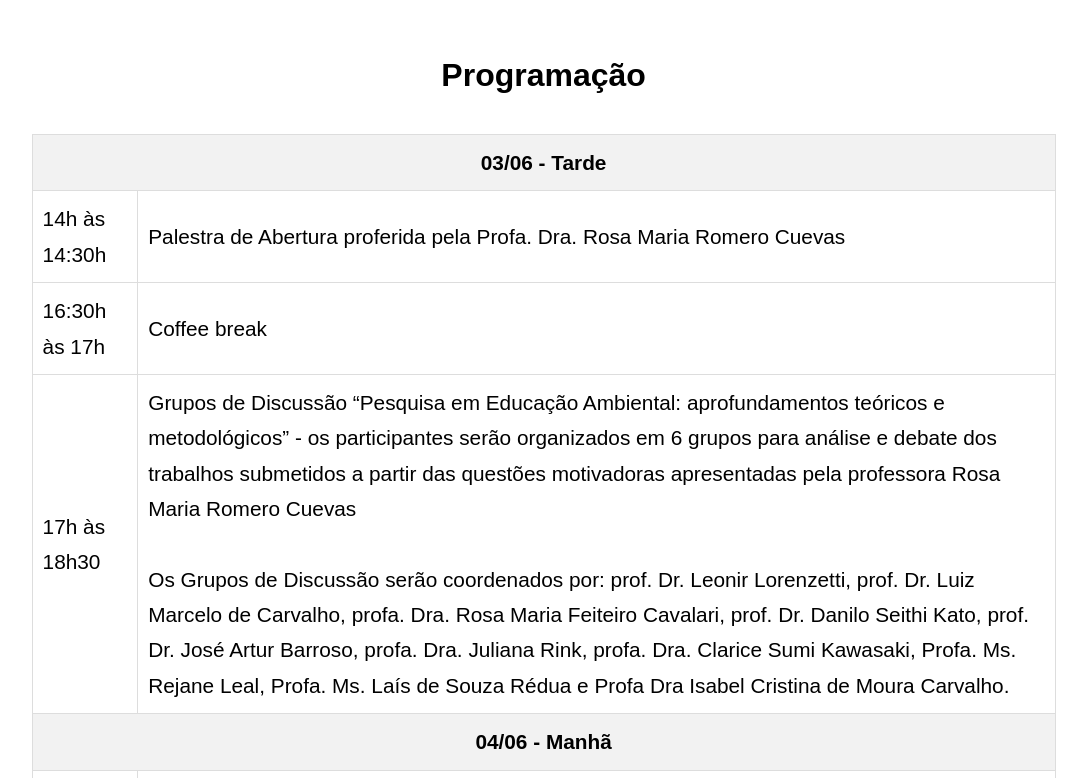
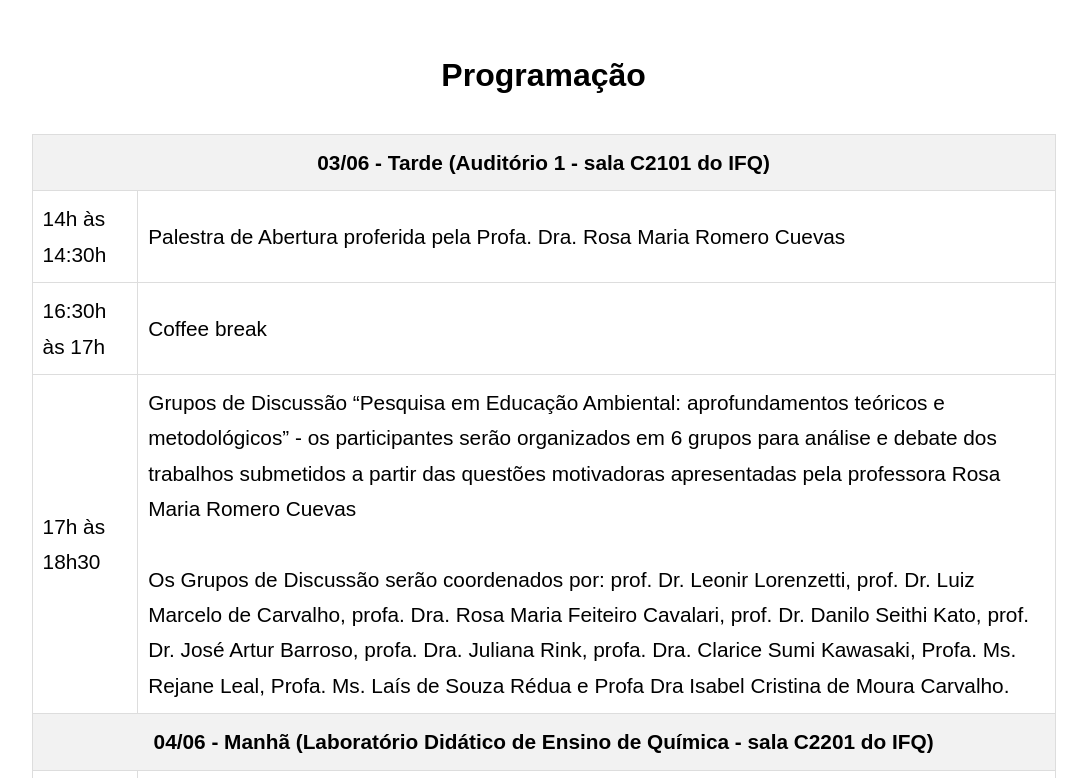
Before and after one commit to gepecea/siea2024, a plain HTML site: page index.html in a window 1280 px wide. Shown: the part 2800-3578 px from the top of the page, without its empty margins (90-1177 px from the left). Drawn offline with Linux system fonts and the light colour scheme.

Commit message:
Update index.html

```diff
--- a/index.html
+++ b/index.html
@@ -65,7 +65,7 @@
 		<p class="txt-0">Programação</p>
 <table id="table">
 	<tr>
-		<td colspan="2" class="txt-center">03/06 - Tarde</td>
+		<td colspan="2" class="txt-center">03/06 - Tarde (Auditório 1 - sala C2101 do IFQ)</td>
 	</tr>
 
 	<tr>
@@ -86,7 +86,7 @@
 	</tr>
 
 	<tr>
-		<td colspan="2" class="txt-center">04/06 - Manhã</td>
+		<td colspan="2" class="txt-center">04/06 - Manhã (Laboratório Didático de Ensino de Química - sala C2201 do IFQ)</td>
 	</tr>
 
 	<tr>
@@ -137,7 +137,7 @@
 
 
 	<tr>
-		<td colspan="2" class="txt-center">05/06 - Manhã e tarde</td>
+		<td colspan="2" class="txt-center">05/06 - Manhã e tarde (Auditório 1 - sala C2101 do IFQ)</td>
 	</tr>
 	<tr>
 		<td>8h às 10h</td>
```
